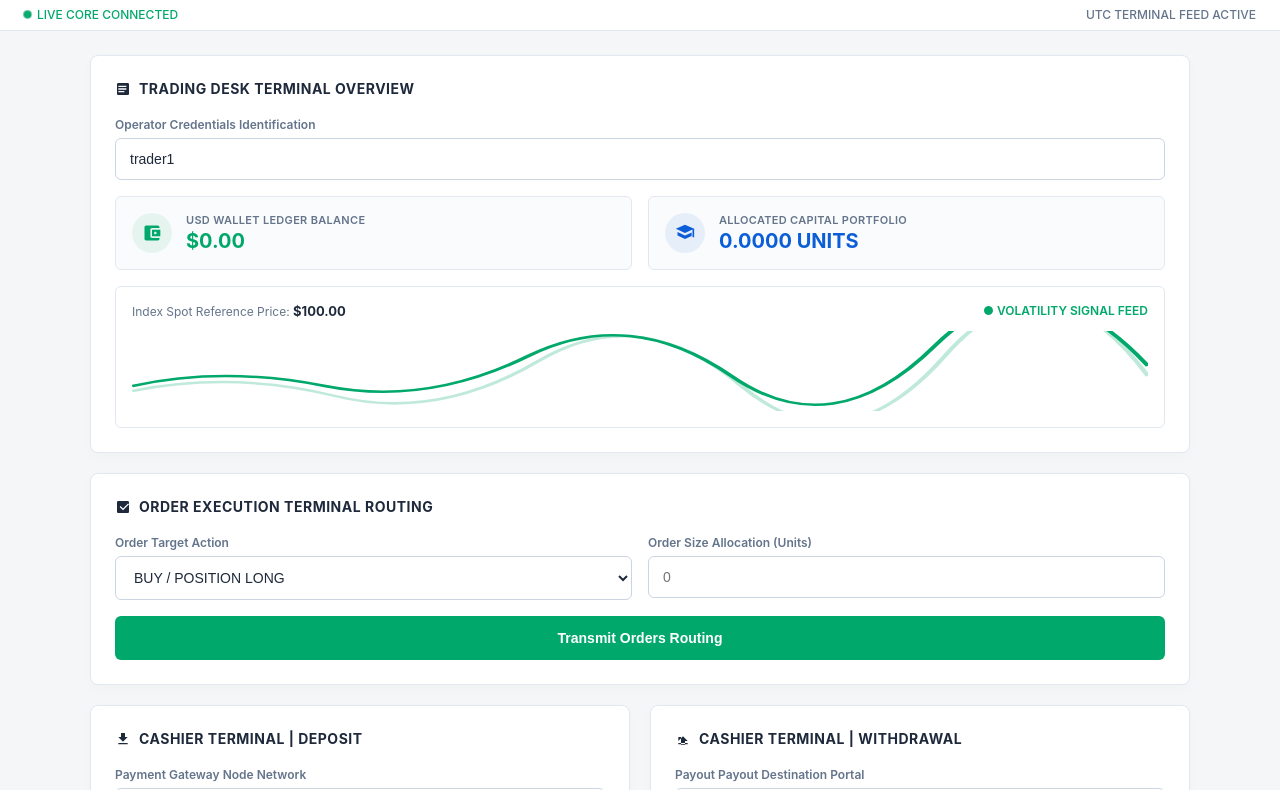
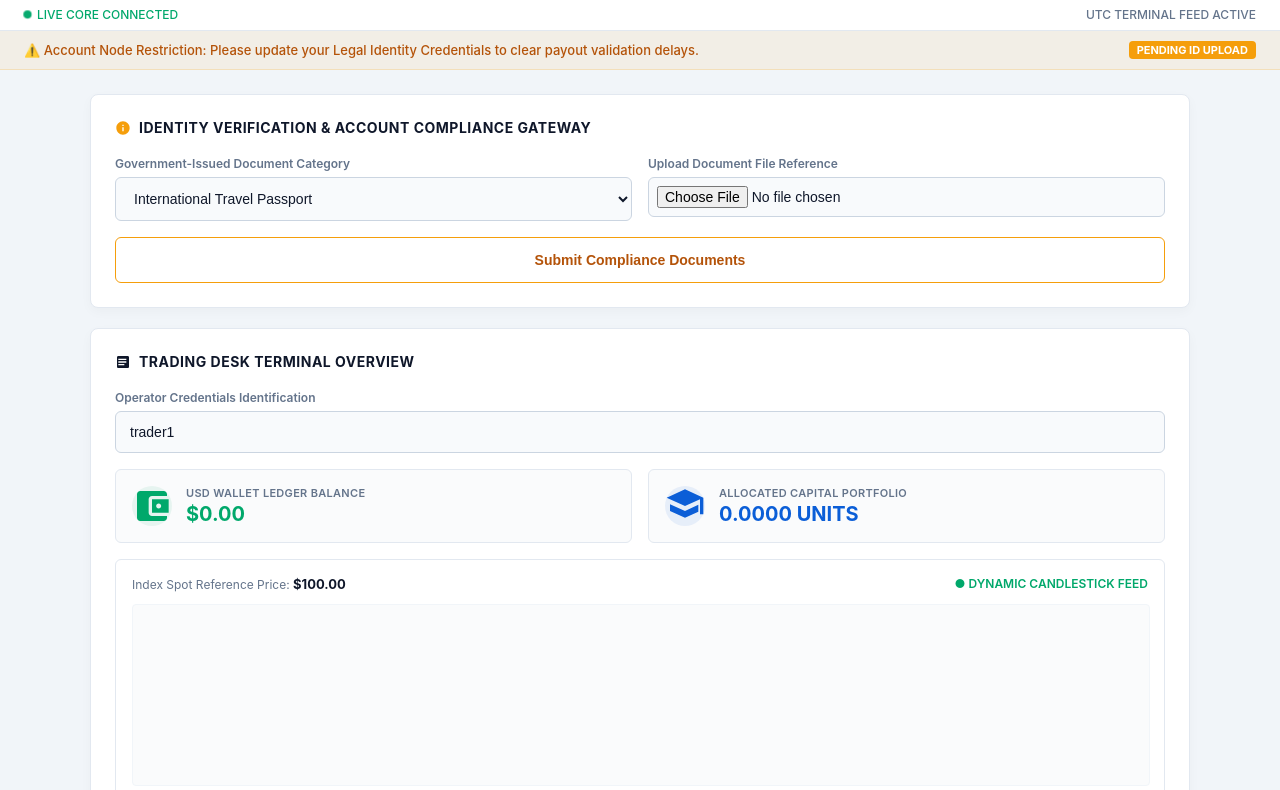
Before and after one commit to omweri380/traderscheme, a website: page public/index.html in a window 1280 px wide. Shown: the part 57-847 px from the top of the page. Drawn offline with Linux system fonts and the light colour scheme; no server answers.

Commit message:
Update index.html

```diff
--- a/public/index.html
+++ b/public/index.html
@@ -6,15 +6,16 @@
     <title>traderscheme.com | Institutional Trading Desk</title>
     <style>
         :root {
-            --bg-main: #f4f6f8;        /* Clean light-gray background */
+            --bg-main: #f1f5f9;        /* Softened anti-glare premium gray background */
             --bg-card: #ffffff;        /* Pure white for panels */
-            --bg-input: #ffffff;       /* Pure white for input fields */
+            --bg-input: #f8fafc;       /* Muted off-white for input fields */
             --primary: #00a86b;        /* Professional premium green */
             --primary-hover: #008f5a;  /* Hover button green */
-            --danger: #dc3545;         /* Crisp red for shorting/danger */
-            --text-main: #1e293b;      /* Sharp, highly-readable dark text */
+            --danger: #dc3545;         /* Crisp red for shorting/selling */
+            --text-main: #0f172a;      /* Deep slate main typography */
             --text-muted: #64748b;     /* Slate gray secondary text */
             --border-color: #e2e8f0;   /* Light minimalist border lines */
+            --warning: #f59e0b;        /* Alert gold for pending validation */
         }
 
         body {
@@ -112,6 +113,28 @@
             100% { transform: scale(0.9); opacity: 0.6; }
         }
 
+        /* Identity Verification KYC Alert Strip */
+        .kyc-strip {
+            background: rgba(245, 158, 11, 0.08);
+            border-bottom: 1px solid rgba(245, 158, 11, 0.2);
+            padding: 10px 24px;
+            display: flex;
+            justify-content: space-between;
+            align-items: center;
+            font-size: 13px;
+            font-weight: 500;
+            color: #b45309;
+        }
+
+        .kyc-badge {
+            background: var(--warning);
+            color: #ffffff;
+            padding: 2px 8px;
+            border-radius: 4px;
+            font-size: 11px;
+            font-weight: 700;
+        }
+
         /* Layout Architecture */
         .container {
             max-width: 1100px;
@@ -134,7 +157,7 @@
             border: 1px solid var(--border-color);
             padding: 24px;
             border-radius: 8px;
-            box-shadow: 0 4px 12px rgba(0, 0, 0, 0.02);
+            box-shadow: 0 4px 12px rgba(15, 23, 42, 0.03);
         }
 
         .full-width {
@@ -186,11 +209,6 @@
             background: rgba(11, 94, 215, 0.08);
         }
 
-        .metric-icon-wrapper svg {
-            width: 20px;
-            height: 20px;
-        }
-
         .metric-info {
             display: flex;
             flex-direction: column;
@@ -211,8 +229,8 @@
             color: var(--text-main);
         }
 
-        /* Attractive Trading Feed graph simulation */
-        .chart-mock {
+        /* Active Candlestick Chart Display Panel */
+        .chart-container {
             border: 1px solid var(--border-color);
             border-radius: 6px;
             padding: 16px;
@@ -228,9 +246,12 @@
             margin-bottom: 12px;
         }
 
-        .chart-svg-container {
+        #candlestickCanvas {
             width: 100%;
-            height: 80px;
+            height: 180px;
+            background: #fafbfc;
+            border-radius: 4px;
+            border: 1px solid #f1f5f9;
         }
 
         /* Form Layout Elements */
@@ -308,7 +329,6 @@
     <!-- Professional Navbar Block -->
     <div class="navbar">
         <div class="brand-container">
-            <!-- Professional Vector Logo Trend Icon -->
             <svg class="brand-logo" viewBox="0 0 24 24">
                 <path d="M3.5 18.5l6-6 4 4L22 6.5l-1.41-1.42-7.09 7.09-4-4-7.5 7.5L3.5 18.5z"/>
             </svg>
@@ -330,7 +350,35 @@
         <div>UTC TERMINAL FEED ACTIVE</div>
     </div>
 
+    <!-- Real-Time KYC Security Notification Strip -->
+    <div class="kyc-strip" id="kycBanner">
+        <div>⚠️ Account Node Restriction: Please update your Legal Identity Credentials to clear payout validation delays.</div>
+        <div class="kyc-badge" id="kycStatusLabel">PENDING ID UPLOAD</div>
+    </div>
+
     <div class="container">
+
+        <!-- Verification Gateway Module (KYC Upload Engine) -->
+        <div class="card full-width">
+            <h2>
+                <svg style="width:16px;height:16px;fill:var(--warning);" viewBox="0 0 24 24"><path d="M12 2C6.48 2 2 6.48 2 12s4.48 10 10 10 10-4.48 10-10S17.52 2 12 2zm1 15h-2v-6h2v6zm0-8h-2V7h2v2z"/></svg>
+                Identity Verification & Account Compliance Gateway
+            </h2>
+            <div style="display: grid; grid-template-columns: 1fr 1fr; gap: 16px;">
+                <div>
+                    <label>Government-Issued Document Category</label>
+                    <select id="kycDocType">
+                        <option value="passport">International Travel Passport</option>
+                        <option value="national_id">National ID Card / Drivers Permit</option>
+                    </select>
+                </div>
+                <div>
+                    <label>Upload Document File Reference</label>
+                    <input type="file" id="kycFileInput" accept="image/*,application/pdf" style="padding: 8px;">
+                </div>
+            </div>
+            <button class="btn-outline" style="border-color: var(--warning); color: #b45309;" onclick="submitVerification()">Submit Compliance Documents</button>
+        </div>
 
         <!-- Account Overview Panel Section -->
         <div class="card full-width">
@@ -343,7 +391,6 @@
             <input type="text" id="username" value="trader1" onchange="updateDashboard()">
 
             <div class="metrics-grid">
-                <!-- Fiat Balance Module -->
                 <div class="metric-box">
                     <div class="metric-icon-wrapper">
                         <svg style="fill:var(--primary);" viewBox="0 0 24 24"><path d="M21 18v1c0 1.1-.9 2-2 2H5c-1.11 0-2-.9-2-2V5c0-1.1.89-2 2-2h14c1.1 0 2 .9 2 2v1h-9c-1.11 0-2 .9-2 2v8c0 1.1.89 2 2 2h9zm-9-2h10V8H12v8zm4-2.5c-.83 0-1.5-.67-1.5-1.5s.67-1.5 1.5-1.5 1.5.67 1.5 1.5-.67 1.5-1.5 1.5z"/></svg>
@@ -354,7 +401,6 @@
                     </div>
                 </div>
 
-                <!-- Portfolio Asset Module -->
                 <div class="metric-box">
                     <div class="metric-icon-wrapper blue-theme">
                         <svg style="fill:#0b5ed7;" viewBox="0 0 24 24"><path d="M12 2L1 7l11 5 9-4.09V17h2V7L12 2zm0 13l-9-4.09V15l9 4.09 8-3.64v-4.18L12 15z"/></svg>
@@ -366,18 +412,13 @@
                 </div>
             </div>
 
-            <!-- Attractive Vector Waveform Simulation Graphic Chart -->
-            <div class="chart-mock">
+            <!-- Candlestick Graphic Engine Block -->
+            <div class="chart-container">
                 <div class="chart-header">
                     <span>Index Spot Reference Price: <strong id="market-price" style="color:var(--text-main); font-size:13px;">$100.00</strong></span>
-                    <span style="color: var(--primary); font-weight:600;">● VOLATILITY SIGNAL FEED</span>
+                    <span style="color: var(--primary); font-weight:600;">● DYNAMIC CANDLESTICK FEED</span>
                 </div>
-                <div class="chart-svg-container">
-                    <svg width="100%" height="100%" viewBox="0 0 500 80" preserveAspectRatio="none">
-                        <path d="M0,60 Q50,40 100,65 T200,30 T300,55 T400,25 T500,45" fill="none" stroke="rgba(0, 168, 107, 0.25)" stroke-width="2.5"></path>
-                        <path d="M0,55 Q45,35 95,55 T195,25 T295,45 T395,15 T500,35" fill="none" stroke="var(--primary)" stroke-width="2.5"></path>
-                    </svg>
-                </div>
+                <canvas id="candlestickCanvas" width="800" height="180"></canvas>
             </div>
         </div>
 
@@ -439,6 +480,76 @@
     </div>
 
     <script>
+        // High-performance HTML5 canvas engine rendering realistic financial candlesticks
+        function drawCandlesticks() {
+            const canvas = document.getElementById('candlestickCanvas');
+            if(!canvas) return;
+            const ctx = canvas.getContext('2d');
+
+            // Auto layout dimensions
+            ctx.clearRect(0, 0, canvas.width, canvas.height);
+
+            // Dummy market model data blocks: Open, High, Low, Close
+            const candles = [
+                { o: 92, h: 98, l: 90, c: 96 },
+                { o: 96, h: 103, l: 94, c: 101 },
+                { o: 101, h: 102, l: 93, c: 95 },
+                { o: 95, h: 104, l: 94, c: 102 },
+                { o: 102, h: 112, l: 100, c: 110 },
+                { o: 110, h: 111, l: 102, c: 104 },
+                { o: 104, h: 107, l: 99, c: 101 },
+                { o: 101, h: 115, l: 100, c: 112 },
+                { o: 112, h: 122, l: 110, c: 118 },
+                { o: 118, h: 120, l: 111, c: 114 },
+                { o: 114, h: 125, l: 113, c: 123 },
+                { o: 123, h: 124, l: 116, c: 119 }
+            ];
+
+            const spacing = canvas.width / candles.length;
+            const candleWidth = spacing * 0.6;
+
+            candles.forEach((candle, index) => {
+                const x = (index * spacing) + (spacing * 0.2);
+                const isGreen = candle.c >= candle.o;
+
+                // Map metrics to drawing scale pixels inverse height mappings
+                const yOpen = canvas.height - (candle.o * 1.2);
+                const yClose = canvas.height - (candle.c * 1.2);
+                const yHigh = canvas.height - (candle.h * 1.2);
+                const yLow = canvas.height - (candle.l * 1.2);
+
+                ctx.strokeStyle = isGreen ? '#00a86b' : '#dc3545';
+                ctx.fillStyle = isGreen ? '#00a86b' : '#dc3545';
+                ctx.lineWidth = 2;
+
+                // Render wick strings
+                ctx.beginPath();
+                ctx.moveTo(x + candleWidth / 2, yHigh);
+                ctx.lineTo(x + candleWidth / 2, yLow);
+                ctx.stroke();
+
+                // Render volume blocks
+                ctx.fillRect(x, Math.min(yOpen, yClose), candleWidth, Math.abs(yOpen - yClose));
+            });
+        }
+
+        // KYC compliance form processing
+        function submitVerification() {
+            const fileInput = document.getElementById('kycFileInput');
+            if(!fileInput.files.length) {
+                return alert('Please choose a valid ID document file to submit.');
+            }
+
+            // Trigger visual UI update
+            document.getElementById('kycStatusLabel').innerText = "VERIFICATION UNDER REVIEW";
+            document.getElementById('kycStatusLabel').style.background = "#0b5ed7";
+            document.getElementById('kycBanner').style.background = "rgba(11, 94, 215, 0.08)";
+            document.getElementById('kycBanner').style.color = "#0b5ed7";
+            document.getElementById('kycBanner').innerText = "✅ Documents Received: Identity analysis validation module currently processing pipeline records.";
+
+            alert('Identity verification documents securely encrypted and submitted to risk framework routing panels.');
+        }
+
         async function updateDashboard() {
             const username = document.getElementById('username').value;
             const res = await fetch(`/api/user/${username}`);
@@ -448,6 +559,9 @@
             document.getElementById('usd-bal').innerText = formattedUSD;
             document.getElementById('asset-bal').innerText = `${data.balances.ASSET.toFixed(4)} UNITS`;
             document.getElementById('market-price').innerText = `$${data.currentMarketPrice.toFixed(2)}`;
+
+            // Redraw charting element configuration dynamically
+            drawCandlesticks();
         }
 
         async function handleDeposit() {
@@ -494,7 +608,9 @@
         }
 
         // Run Initial State Core Bindings
-        updateDashboard();
+        window.onload = () => {
+            updateDashboard();
+        };
     </script>
 </body>
 </html>
```
